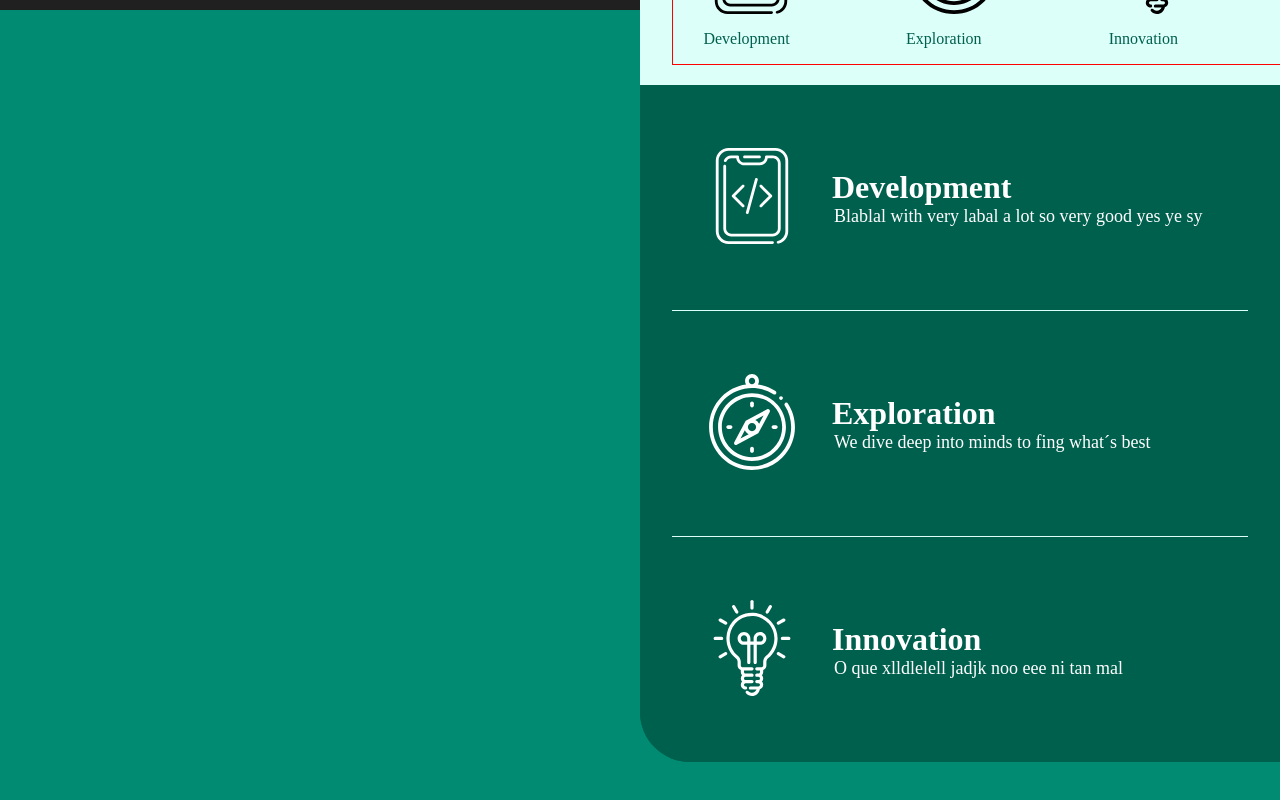
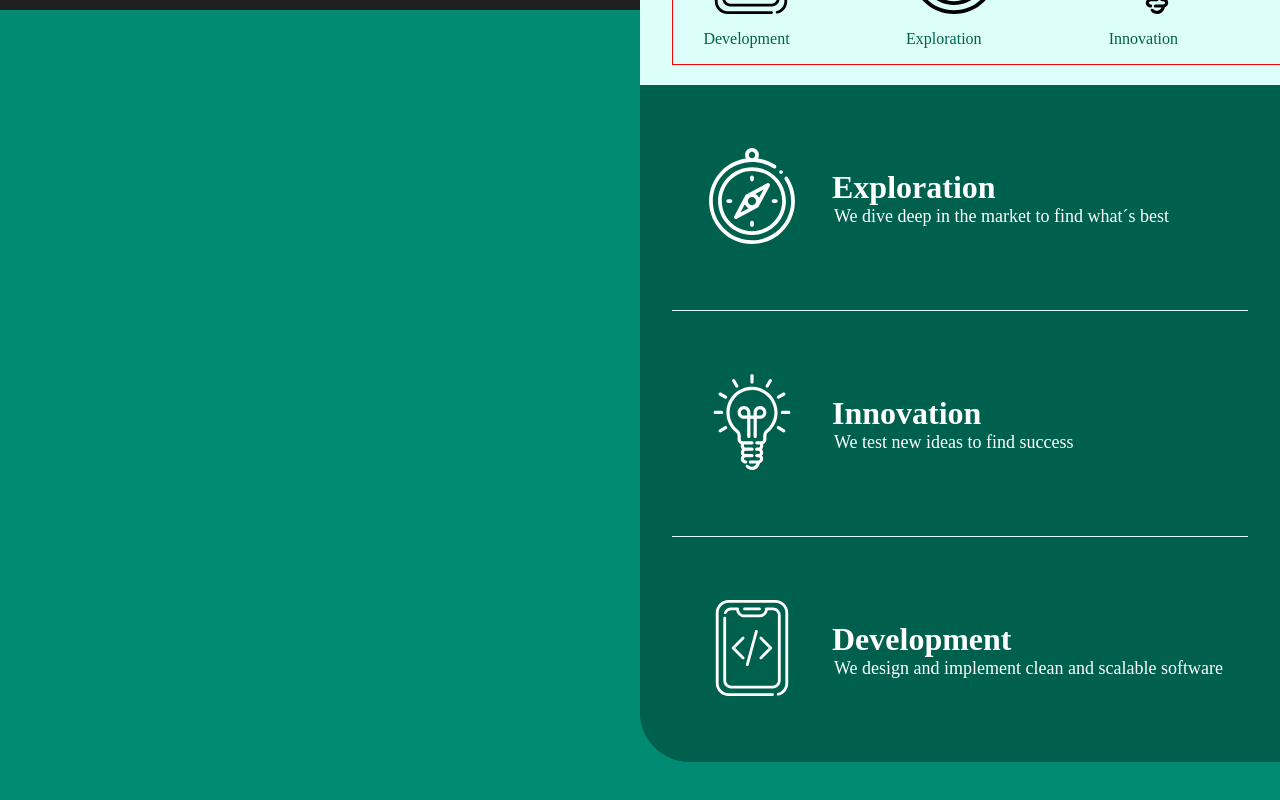
Before and after one commit to CommonDevs/commondev-web, a React (Create React App) app: page / in a window 1280 px wide. Shown: the part 648-1448 px from the top of the page. Built offline with nearby package versions, Linux system fonts and the light colour scheme; a web font is replaced by a local one.

Commit message:
order of info cards and text

```diff
--- a/src/App.js
+++ b/src/App.js
@@ -48,31 +48,33 @@ function App() {
         </Info.Card>
         <Info.Card>
           <Info.Image>
-            <DevImage fill="white" width="96px" height="auto" />
-          </Info.Image>
-          <Info.Wrapper>
-            <Info.Title>Development</Info.Title>
-            <Info.Description>Blablal with very labal a lot so very good  yes ye sy</Info.Description>
-          </Info.Wrapper>
-        </Info.Card>
-        <div style={{width: "90%", height: "1px", backgroundColor: "#DCFFF9"}} />
-        <Info.Card>
-          <Info.Image>
             <ExpImage fill="white" width="96px" height="auto" />
           </Info.Image>
           <Info.Wrapper>
             <Info.Title>Exploration</Info.Title>
-            <Info.Description>We dive deep into minds to fing what´s best</Info.Description>
+            <Info.Description>We dive deep in the market to find what´s best</Info.Description>
           </Info.Wrapper>
         </Info.Card>
-        <div style={{width: "90%", height: "1px", backgroundColor: "#DCFFF9"}} />
+
+        <div style={{ width: "90%", height: "1px", backgroundColor: "#DCFFF9" }} />
         <Info.Card>
           <Info.Image>
             <InnImage fill="white" width="96px" height="auto" />
           </Info.Image>
           <Info.Wrapper>
             <Info.Title>Innovation</Info.Title>
-            <Info.Description>O que xlldlelell jadjk noo eee ni tan mal</Info.Description>
+            <Info.Description>We test new ideas to find success</Info.Description>
+          </Info.Wrapper>
+        </Info.Card>
+
+        <div style={{ width: "90%", height: "1px", backgroundColor: "#DCFFF9" }} />
+        <Info.Card>
+          <Info.Image>
+            <DevImage fill="white" width="96px" height="auto" />
+          </Info.Image>
+          <Info.Wrapper>
+            <Info.Title>Development</Info.Title>
+            <Info.Description>We design and implement clean and scalable software</Info.Description>
           </Info.Wrapper>
         </Info.Card>
 
```
